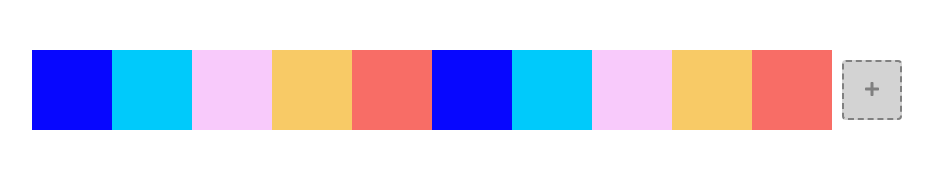
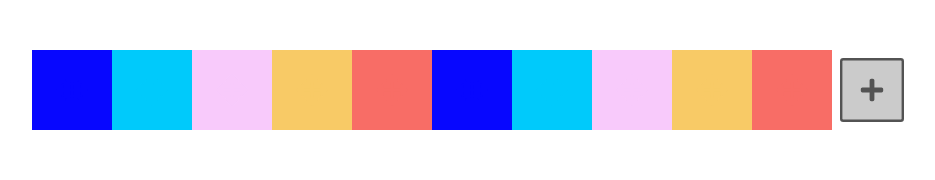
Before and after one commit to devonChurch/avocado, a React (Create React App) app: page / in a window 1280 px wide. Shown: the top 180 px of the page, without its empty margins (18-953 px from the left). Built offline with nearby package versions, Linux system fonts and the light colour scheme.

Commit message:
feat: 🎸 create focus view / drag icons

```diff
--- a/src/App.js
+++ b/src/App.js
@@ -151,22 +151,10 @@ const App = () => {
   return (
     <>
       <GlobalStyle />
-      {/* <Swatches as="ul"> */}
       <TransitionGroup component={Swatches}>
         {[...swatches].map(([id, hex], swatchIndex) => {
           return (
-            <CSSTransition
-              key={id}
-              // in={true}
-              timeout={250}
-              classNames="swatch"
-              // classNames={{
-              //   appear: "swatch",
-              //   enter: 'swatch--enter',
-              //   enterActive: "swatch--enter-active",
-              //   exitActive: "swatch--exit"
-              // }}
-            >
+            <CSSTransition key={id} timeout={250} classNames="swatch">
               <UserSwatch
                 {...{ id, hex }}
                 handleChange={updateUserSwatch}
@@ -188,7 +176,6 @@ const App = () => {
         })}
         <AppendSwatch handleClick={addNewSwatch} handleDrop={duplicateAndAppendNewSwatch} />
       </TransitionGroup>
-      {/* </Swatches> */}
       {/* <Compositions>
         {[...swatches].map(([id, hex]) => (
           <UserComposition key={id} handleChange={updateUserSwatch} {...{ id, hex }} />
--- a/src/Swatch.js
+++ b/src/Swatch.js
@@ -1,11 +1,39 @@
 import React, { useState, useEffect, useRef } from "react";
 import styled, { css } from "styled-components";
 import throttle from "lodash.throttle";
+import tinyColor from "tinycolor2";
 import { FontAwesomeIcon } from "@fortawesome/react-fontawesome";
-import { faPlus } from "@fortawesome/free-solid-svg-icons";
+import { faPlus, faArrowsAlt } from "@fortawesome/free-solid-svg-icons";
 
 // MOVE to utils!
 const SWATCH_WIDTH = 80;
+const BORDER_WIDTH = 3;
+const FOCUS_WIDTH = 3;
+const BORDER_RADUIS = 4;
+const GRAY_500 = "#808080";
+const GRAY_600 = "#535353";
+const SPEED_500 = "250ms";
+const SPEED_700 = "500ms";
+
+const createSwatch = hex => tinyColor(hex);
+
+const createFocusColor = hex => {
+  const swatch = createSwatch(hex);
+  const isLight = swatch.isLight();
+  const modifier = isLight ? "darken" : "lighten";
+
+  return swatch[modifier](30)
+    .setAlpha(0.6)
+    .toString();
+};
+
+const positionAbsolute = css`
+  position: absolute;
+  top: 0;
+  left: 0;
+  width: 100%;
+  height: 100%;
+`;
 
 const List = styled.ul`
   list-style: none;
@@ -22,15 +50,62 @@ const List = styled.ul`
   }
 `;
 
+const UserItem = styled.div`
+  ${positionAbsolute}
+  pointer-events: none;
+  border: ${BORDER_WIDTH}px solid ${({ hex }) => hex};
+  background: ${({ hex }) => hex};
+  color: ${({ hex }) => hex};
+  transition: ${SPEED_700};
+  transition-property: background, transform, border;
+
+  display: flex;
+  align-items: center;
+  justify-content: center;
+
+  ${({ hex, isUserDragging, isDragged }) => {
+    switch (true) {
+      case isDragged:
+        return css`
+          border-color: ${hex};
+          border-radius: ${BORDER_RADUIS}px;
+          background: ${createSwatch(hex)
+            .setAlpha(0.3)
+            .toString()};
+          transform: scale(0.8);
+        `;
+      case isUserDragging:
+        return css`
+          border-radius: ${BORDER_RADUIS}px;
+          transform: scale(0.8);
+        `;
+      default:
+        return css`
+          transition-property: transform;
+        `;
+    }
+  }}
+`;
+
 const DragHitBox = styled.li`
   position: relative;
   z-index: ${({ isDragged }) => (isDragged ? "0" : "1")};
-  transition: 250ms;
+  transition: ${SPEED_500};
   transition-property: opacity, transform;
 
-  /* &:focus-within {
-    outline: 2px solid skyblue;
-  } */
+  ${({ isDragged }) =>
+    !isDragged &&
+    css`
+    &:focus-within {
+      z-index: 10;
+
+      ${UserItem} {
+        box-shadow: 0 0 0 ${FOCUS_WIDTH}px ${({ hex }) => createFocusColor(hex)};
+        border-radius: ${BORDER_RADUIS}px;
+        outline: 0;
+      }
+  `}
+  }
 
   &.swatch-enter,
   &.swatch-exit {
@@ -45,43 +120,9 @@ const DragHitBox = styled.li`
   }
 `;
 
-const UserItem = styled.div`
-  pointer-events: none;
-  position: absolute;
-  background: ${({ hex }) => hex};
-  transition: 500ms;
-  transition-property: background, transform, border;
-  /* opacity: ${({ isDragged }) => (isDragged ? 0.5 : 1)}; */
-  left: 0;
-  top: 0;
-  width: 100%;
-  height: 100%;
-
-  ${({ isUserDragging, isDragged }) => {
-    switch (true) {
-      case isUserDragging:
-        return css`
-          border-radius: 4px;
-          transform: scale(0.9);
-        `;
-      case isDragged:
-        return css`
-          border-radius: 4px;
-          transform: scale(1.1);
-        `;
-      default:
-        return;
-    }
-  }}
-`;
-
 const ReorderTransformation = styled.div`
-  transition: 250ms;
-  position: absolute;
-  left: 0;
-  top: 0;
-  width: 100%;
-  height: 100%;
+  ${positionAbsolute}
+  transition: ${SPEED_500};
 
   ${({ reorderTransform }) =>
     css`
@@ -111,46 +152,50 @@ const ReorderTransformation = styled.div`
 `;
 
 const AppendItem = styled.li`
-  padding: 10px;
+  /* padding: 10px; */
 `;
 
 const AddButton = styled.button`
   appearance: none;
-  border: 2px dashed;
-  border-radius: 4px;
-  border-color: ${({ isTargeted }) => (isTargeted ? "darkgreen" : "gray")};
-  color: ${({ isTargeted }) => (isTargeted ? "darkgreen" : "gray")};
+  border: ${BORDER_WIDTH}px solid;
+  border-radius: ${BORDER_RADUIS}px;
+  border-color: ${GRAY_600};
+  color: ${GRAY_600};
   cursor: pointer;
-  background: ${({ isTargeted }) => (isTargeted ? "lightgreen" : "lightgray")};
   display: block;
   width: 100%;
   height: 100%;
-  transition: transform 250ms;
+  transition: ${SPEED_500};
+  transition-property: background, transform;
 
   ${({ isTargeted }) =>
     isTargeted
       ? css`
-          border-color: darkgreen;
-          color: darkgreen;
-          background: lightgreen;
-          transform: scale(1.05);
+          background: ${createSwatch(GRAY_600)
+            .setAlpha(0.6)
+            .toString()};
+          transform: scale(0.85);
         `
       : css`
-          border-color: gray;
-          color: gray;
-          background: lightgray;
+          background: ${createSwatch(GRAY_600)
+            .setAlpha(0.3)
+            .toString()};
+          transform: scale(0.8);
         `};
+
+  &:focus {
+    box-shadow: 0 0 0 ${FOCUS_WIDTH}px ${createFocusColor(GRAY_600)};
+    outline: 0;
+  }
 `;
 
 const Input = styled.input`
+  ${positionAbsolute}
   appearance: none;
   opacity: 0;
-  position: absolute;
-  top: 0;
-  left: 0;
-  width: 100%;
-  height: 100%;
 `;
+
+export const SwatchIcon = styled(FontAwesomeIcon)``;
 
 export const Swatches = List;
 
@@ -172,7 +217,7 @@ export const UserSwatch = ({
 
   return (
     <DragHitBox
-      {...{ isDragged }}
+      {...{ isDragged, hex }}
       draggable
       ref={swatchRef}
       onDragStart={event => {
@@ -204,16 +249,9 @@ export const UserSwatch = ({
         {...{ isDragged, isUserDragging }}
         reorderTransform={createReorderTransform(swatchRef.current)}
       >
-        <UserItem
-          {...{ hex, isDragged, isUserDragging }}
-
-          // We do not need this right now but I am keeping here for reference for
-          // future functionality.
-          // import tinyColor from "tinycolor2";
-          // const swatch = createSwatch(hex);
-          // const createSwatch = hex => tinyColor(hex);
-          // isLight={swatch.isLight()}
-        />
+        <UserItem {...{ hex, isDragged, isUserDragging }}>
+          <SwatchIcon icon={faArrowsAlt} size="2x" />
+        </UserItem>
         <Input type="color" value={hex} onChange={throttled} />
       </ReorderTransformation>
     </DragHitBox>
@@ -244,7 +282,7 @@ export const AppendSwatch = ({ handleClick, handleDrop }) => {
           event.preventDefault();
         }}
       >
-        <FontAwesomeIcon icon={faPlus} />
+        <SwatchIcon icon={faPlus} size="2x" />
       </AddButton>
     </AppendItem>
   );
```
